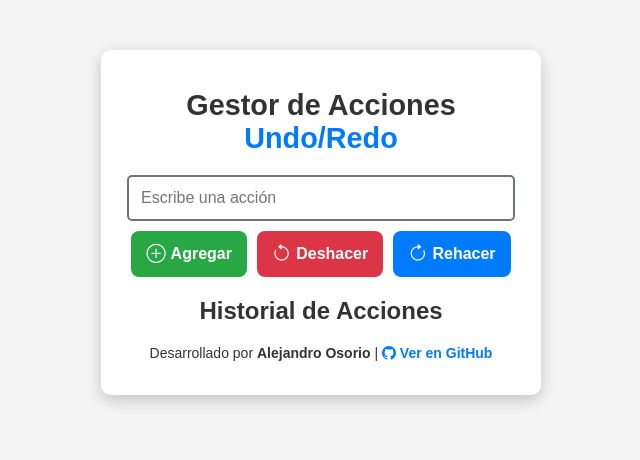
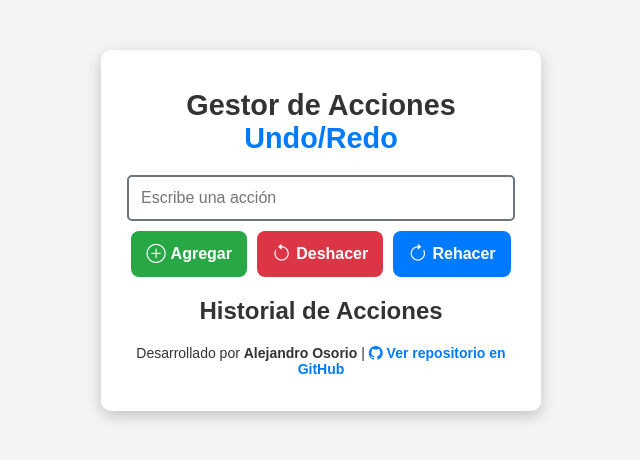
Before and after one commit to aleosorio22/EjerciciosPilas, a plain HTML site: page index.html in a window 1280 px wide. Shown: the whole page, without its empty margins (319-959 px from the left). Drawn offline with nearby package versions, Linux system fonts and the light colour scheme.

Commit message:
correccion enlace repo

```diff
--- a/index.html
+++ b/index.html
@@ -25,8 +25,8 @@
 
         <footer>
             <p>Desarrollado por <strong>Alejandro Osorio</strong> |
-            <a href="https://github.com/aleosorio22/Ejercicio3" target="_blank">
-                <i class="bi bi-github"></i> Ver en GitHub
+            <a href="https://github.com/aleosorio22/EjerciciosPilas" target="_blank">
+                <i class="bi bi-github"></i> Ver repositorio en GitHub
             </a></p>
         </footer>
     </div>
```
